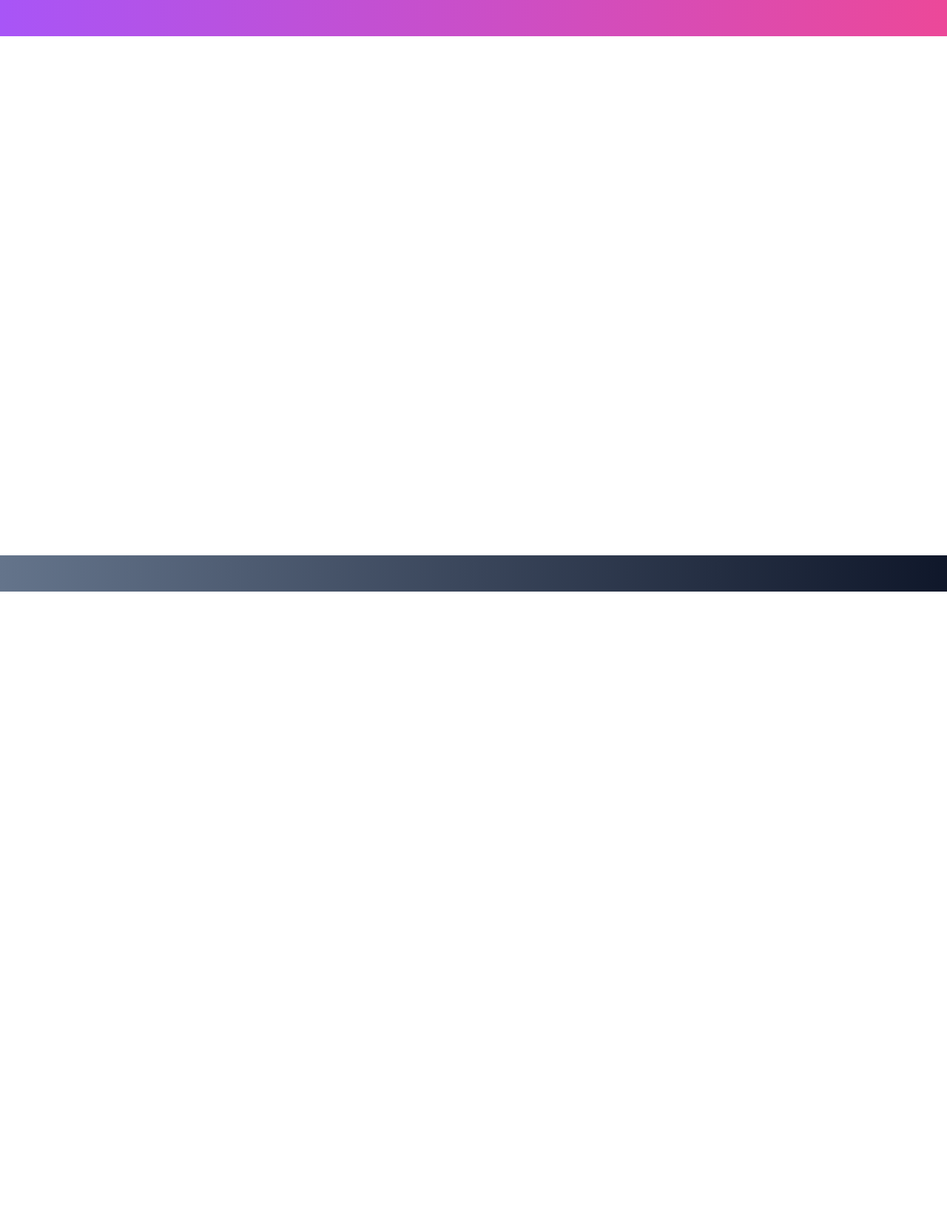
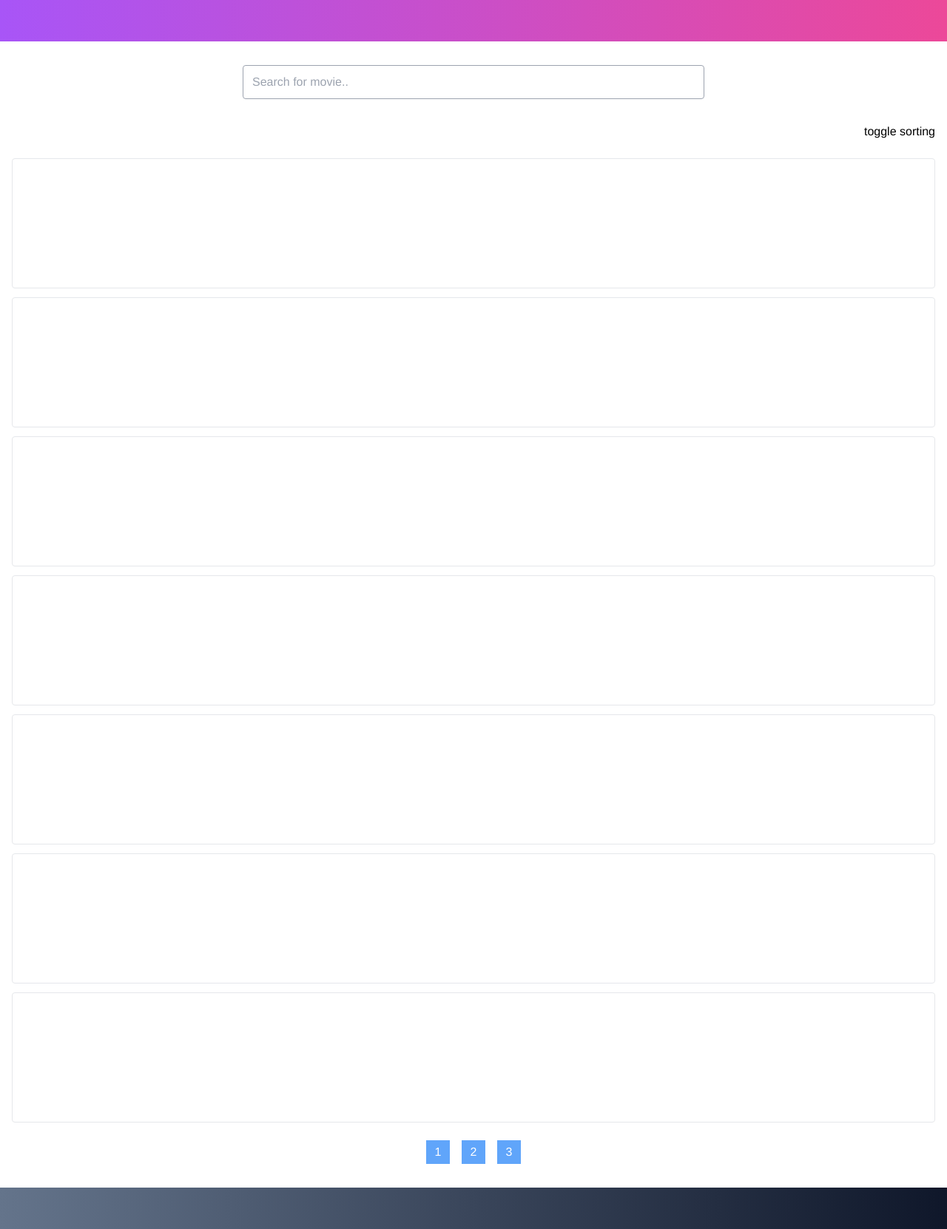
Before and after one commit to ahmed-Elnewery/movies-app, a Vue app: page / in a window 1280 px wide. Shown: the whole page at 74% size. Before the commit the page ends 800 px from the top, so only its background shows below. Built offline with nearby package versions, Linux system fonts and the light colour scheme.

Commit message:
design layout

```diff
--- a/src/App.vue
+++ b/src/App.vue
@@ -1,19 +1,24 @@
 <template>
   <div id="app">
-    <div class="flex flex-col h-screen">
-    <header class="h-14 bg-gradient-to-r from-purple-500 to-pink-500 "></header>
-    <main class="h-full" >
-
-    </main>
-    <footer class="h-14 bg-gradient-to-r from-slate-500 to-slate-900 "></footer>
+    <div class="flex flex-col min-h-screen">
+      <header
+        class="h-14 bg-gradient-to-r from-purple-500 to-pink-500"
+      ></header>
+      <main>
+        <MoviesListView />
+      </main>
+      <footer
+        class="h-14 bg-gradient-to-r from-slate-500 to-slate-900"
+      ></footer>
     </div>
   </div>
 </template>
 
 <script>
+import MoviesListView from "./views/MoviesListView.vue";
 export default {
   name: "App",
-  components: {},
+  components: { MoviesListView },
 };
 </script>
 
--- a/src/components/layout/Container.vue
+++ b/src/components/layout/Container.vue
@@ -1,11 +1,10 @@
-
 <script>
 export default {
-
-}
+  name: "ContainerComponent",
+};
 </script>
 <template>
-  <div class="container md:mx-10">
-<slot></slot>
+  <div class="container mx-auto px-4">
+    <slot></slot>
   </div>
 </template>
--- a/src/views/MoviesListView.vue
+++ b/src/views/MoviesListView.vue
@@ -1,12 +1,63 @@
-
 <script>
+import Container from "@/components/layout/Container.vue";
 export default {
-
-}
+  components: { Container },
+};
 </script>
 <template>
-
+  <div>
+    <Container>
+      <div class="py-8">
+        <div class="flex justify-center items-center mb-8">
+          <div class="w-2/3 sm:w-1/2">
+            <input
+              type="text"
+              class="w-full py-2.5 px-3 border border-gray-400 text-gray-800 rounded"
+              placeholder="Search for movie.."
+            />
+          </div>
+        </div>
+        <div class="flex justify-end mb-6">
+          <div>
+            <button type="button">toggle sorting</button>
+          </div>
+        </div>
+        <div class="grid gap-y-3">
+          <div class="h-44 border rounded"></div>
+          <div class="h-44 border rounded"></div>
+          <div class="h-44 border rounded"></div>
+          <div class="h-44 border rounded"></div>
+          <div class="h-44 border rounded"></div>
+          <div class="h-44 border rounded"></div>
+          <div class="h-44 border rounded"></div>
+        </div>
+        <div class="flex items-center justify-center mt-6">
+          <ul class="flex items-center gap-x-4">
+            <li>
+              <button
+                class="flex items-center justify-center bg-blue-400 hover:bg-blue-600 text-white w-8 h-8"
+              >
+                1
+              </button>
+            </li>
+            <li>
+              <button
+                class="flex items-center justify-center bg-blue-400 hover:bg-blue-600 text-white w-8 h-8"
+              >
+                2
+              </button>
+            </li>
+            <li>
+              <button
+                class="flex items-center justify-center bg-blue-400 hover:bg-blue-600 text-white w-8 h-8"
+              >
+                3
+              </button>
+            </li>
+          </ul>
+        </div>
+      </div>
+    </Container>
+  </div>
 </template>
-<style>
-
-</style>
+<style></style>
```
